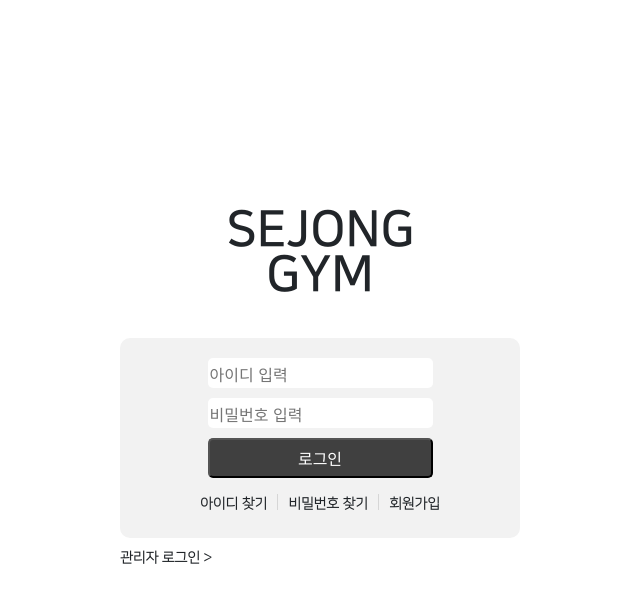
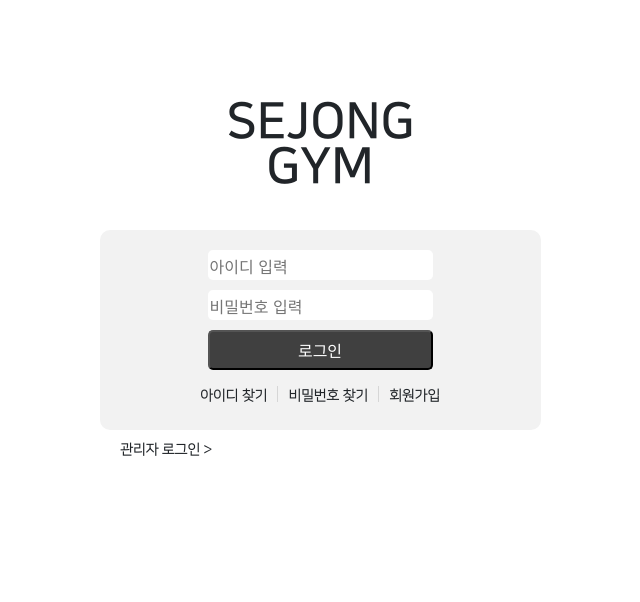
Before and after one commit to unannn/smart-gym, a React (Create React App) app: page /login in a window 1280 px wide. Shown: the top 602 px of the page, without its empty margins (320-960 px from the left). Built offline with nearby package versions, Linux system fonts and the light colour scheme.

Commit message:
Fix LoginPage align and redirect

```diff
--- a/src/App.js
+++ b/src/App.js
@@ -17,10 +17,18 @@ import OperPolicy from './pages/manager/Layout/operPolicy';
 import Prac from './pages/manager/Layout/prac';
 import 'bootstrap/dist/css/bootstrap.min.css';
 function App() {
+
+  let logged = window.sessionStorage.getItem('id');
+  console.log(logged);
   return (
     <BrowserRouter>
       <div className="App">
         <Switch>
+          {/* <Route exact path='/root'>
+            <LoginDemo></LoginDemo>
+          </Route> */}
+          {logged ? <Redirect path="/root" to='/user' /> : <Redirect path="/root" to='/login' />}
+          {logged ? <Redirect path="/login" to='/user' /> : <Redirect path="/user" to='/login' />}
           <Route exact path='/'>
             <LoginDemo></LoginDemo>
           </Route>
@@ -64,6 +72,7 @@ function App() {
           <Route exact path='/prac'>
             <Prac></Prac>
           </Route>
+
         </Switch>
 
       </div>
--- a/src/components/user/Box.js
+++ b/src/components/user/Box.js
@@ -4,9 +4,10 @@ import styled from "styled-components";
 let StyledBox = styled.div`
     background-color:#F2F2F2;
     border-radius: 10px;
-
     padding:20px;
-    max-width: 400px;
+    min-width:350px;
+    max-width: 500px;
+    width:98%;
     text-align:center;
     margin:0 auto;
     margin-bottom:10px;
--- a/src/components/user/InputText.js
+++ b/src/components/user/InputText.js
@@ -17,7 +17,7 @@ let StyledInputText = styled.input`
 `;
 
 function InputText(props) {
-    return <StyledInputText type={props.type} value={props.value}
+    return <StyledInputText name={props.name} type={props.type} value={props.value} onChange={props.onChange}
         placeholder={props.placeholder} backgroundColor={props.backgroundColor}>
     </StyledInputText>;
 }
--- a/src/components/user/Modal.js
+++ b/src/components/user/Modal.js
@@ -3,12 +3,12 @@ import styled from 'styled-components';
 
 let ModalBackground = styled.div`
     position: fixed;
-    width:100%;
-    height:100%;
+    top:0px;
+    left:0px;
+    width:100vw;
+    height:100vh;
     background: #000000;
     background : rgba(0, 0, 0, 0.6);
-    top:0%;
-    left:0%;
 `
 let StyledModal = styled.div`
     width: 93%;
--- a/src/pages/login/FindId.js
+++ b/src/pages/login/FindId.js
@@ -14,10 +14,13 @@ class FindId extends Component {
                 아이디 찾기
                 <br />
                 <br />
-                <InputText type='text' placeholder="이름 입력" backgroundColor="#F2F2F2"></InputText>
-                <InputText type='text' placeholder="이메일 주소 입력" backgroundColor="#F2F2F2"></InputText>
-                <br />
-                <InputButton type='button' value='확인'></InputButton>
+                <form action="">
+                    <InputText type='text' placeholder="이름 입력" backgroundColor="#F2F2F2"></InputText>
+                    <InputText type='text' placeholder="이메일 주소 입력" backgroundColor="#F2F2F2"></InputText>
+                    <br />
+                    <InputButton type='button' value='확인'></InputButton>
+                </form>
+
             </ModalContent>
         );
     }
--- a/src/pages/login/Login.js
+++ b/src/pages/login/Login.js
@@ -9,16 +9,20 @@ import FindPwd from './FindPwd';
 import SignUp from './SignUp';
 import ManagerLogin from './ManagerLogin';
 import InputButton from '../../components/user/InputButton'
+import axios from "axios";
+import $ from "jquery";
 
 class Login extends React.Component {
+
 
     constructor(props) {
         super(props);
         this.state = {
             account: {
                 userID: '',
-                userPassword: ''
+                userPW: ''
             },
+            loginError: false,
             findId: false,
             findPwd: false,
             signUp: false,
@@ -50,56 +54,99 @@ class Login extends React.Component {
         return null;
     }
 
-    login() {
-        sessionStorage.setItem('login', 'OK');
-
-
-    }
-
     handleChange1(event) {
         console.log(event.type + ':' + event.target.value);
         this.setState({
             account: {
                 userID: event.target.value,
+                userPW: this.state.account.userPW
             }
         });
     }
     handleChange2(event) {
+        console.log(event.type + ':' + event.target.value);
+
         this.setState({
             account: {
-                userPassword: event.target.value
+                userID: this.state.account.userID,
+                userPW: event.target.value
             }
         });
     }
+
     handleSubmit(event) {
-        console.log('A id was submitted: ' + this.state.account.userID);
-        console.log('A pwd was submitted: ' + this.state.account.userPassword);
         event.preventDefault();
+
+        var loginAccount = { userID: 'asdf', userPW: '1234' };
+
+        if (Object.entries(loginAccount).toString() === Object.entries(this.state.account).toString()) {
+            window.sessionStorage.setItem('id', this.state.account.userID);
+            window.location.reload();
+
+
+        } else {
+            this.setState({ loginError: true });
+        }
+
+        // axios.post('http://localhost:8080/allowedUser/login',
+        //     this.state.account
+        //     ,
+        //     {
+        //         headers: {
+        //             'Content-type': 'application/json',
+        //             'Accept': 'application/json'
+        //         }
+        //     }
+        // )
+        //     .then((response) => {
+        //         console.log(response.data)
+        //         let code = response.data;
+        //         switch (code) {
+        //             case 0: //로그인 완료
+        // window.sessionStorage.setItem('id', this.state.account.userID);
+        // window.location.reload();
+        //                 break;
+
+        //             case 1: //비밀번호 불일치
+        //                 this.setState({ loginError: true });
+        //                 break;
+
+        //             case 2: //관리자 승인 전
+        // window.sessionStorage.setItem('id', this.state.account.userID);
+        // window.location.reload();
+        //                 break;
+
+        //             case 3: //해당 id 회원 정보 없음
+        // this.setState({ loginError: true });
+        //                 break;
+
+        //             default:
+        //                 this.setState({ loginError: true });
+        //                 break;
+        //         }
+        //     })
+        //     .catch((response) => {
+        //         console.log('Error');
+        //         console.log(response);
+        //     });
+
     }
 
     render() {
+        let loginFailedMessage = '아이디 또는 비밀번호가 잘못 입력 되었습니다';
 
-        let modal = null;
-
-        modal = this.getCurrenOpenModal();
-
+        let modal = this.getCurrenOpenModal();
 
         return (
-            <div>
-                <br />
-                <br />
-                <br />
-                <br />
-                <br />
-                <br />
-                <br />
-                <div className="login-title">SEJONG<br />GYM</div>
+            <LoginStyle>
+                <TitleStyle>SEJONG<br />GYM</TitleStyle>
                 <div>
-                    <Box height="">
+                    <Box>
                         <form onSubmit={this.handleSubmit.bind(this)} autoComplete={"off"}>
-                            <InputText type='text' onChange={(event) => this.handleChange1(event)} value={this.state.account.userID} placeholder="아이디 입력"></InputText>
+                            <InputText type='text' name="id" onChange={(event) => this.handleChange1(event)} value={this.state.account.userID || ''} placeholder="아이디 입력"></InputText>
                             <br />
-                            <InputText type='password' onChange={(event) => this.handleChange2(event)} value={this.state.account.userPassword} placeholder="비밀번호 입력"></InputText>
+                            <InputText type='password' name="password" onChange={(event) => this.handleChange2(event)} value={this.state.account.userPW || ''} placeholder="비밀번호 입력"></InputText>
+                            {this.state.loginError ? <LoginErrorLog> {loginFailedMessage}</LoginErrorLog> : ''}
                             <InputButton type="submit" value="로그인" onClick={this.login} />
                         </form>
 
@@ -121,15 +168,38 @@ class Login extends React.Component {
                         관리자 로그인 {'>'}
                     </MangerLoginDiv>
                 </div>
-
-
                 {modal}
-
-            </div>
+            </LoginStyle>
         )
     }
+
 }
 
+let LoginStyle = styled.div`
+    position:relative;
+    max-width:450px;
+    margin: 0 auto;
+    /* left:50%;
+    transform: translateX(-50%); */
+    /* position: absolute;
+    display:flex;
+    align-items:center;
+    justify-content:center; */
+`;
+
+let TitleStyle = styled.div`
+  font-weight: 800;
+  font-size: 50px;
+  font-family: "NanumSquareB";
+  line-height: 90%;
+  margin: 40px;
+  margin-top:100px;
+`;
+
+let LoginErrorLog = styled.div`
+    color:red;
+    font-size:12px;
+`;
 
 let LoginMenu = styled.ul`
     text-align:center;
```
